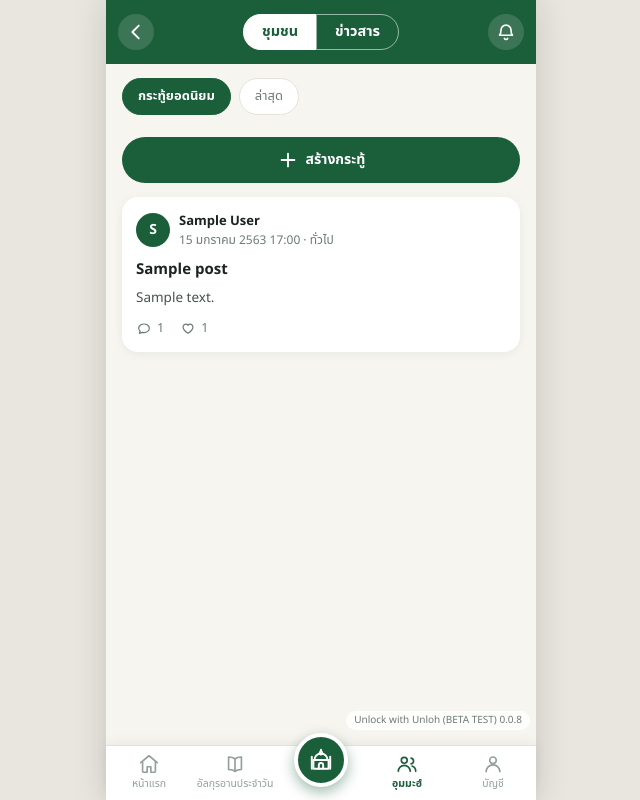
After one commit to Pae1dor/Unlock-with-Unloh, a FastAPI app: page /ummah in a window 1280 px wide. The commit adds this page. Shown: the whole page, without its empty margins (319-959 px from the left). Run offline with FastAPI, Linux system fonts and the light colour scheme; tables that the repository leaves empty hold one stand-in row (values such as "Sample post"); some libraries are stand-ins or nearby versions; some web fonts are replaced.

Commit message:
รวมข่าวสารกะชุมชนและเพิ่มอัลกรุอ่านประจำวัน

```diff
--- a/app/main.py
+++ b/app/main.py
@@ -21,6 +21,7 @@ from app.routers import (
     prayer,
     profile,
     quran,
+    ummah,
 )
 from app.services import mosque_index
 from app.templating import templates
@@ -101,4 +102,5 @@ app.include_router(mosques.router)
 app.include_router(checkins.router)
 app.include_router(news.router)
 app.include_router(community.router)
+app.include_router(ummah.router)
 app.include_router(profile.router)
--- a/static/css/style.css
+++ b/static/css/style.css
@@ -86,6 +86,28 @@ button { font: inherit; }
   cursor: pointer;
 }
 
+/* ชุมชน | ข่าวสาร toggle that takes the title's place in the top bar (อุมมะฮ์) */
+.topbar__switch {
+  flex: 1;
+  display: flex;
+  justify-content: center;
+  min-width: 0;
+}
+.switch__btn {
+  padding: 6px 18px;
+  border: 1px solid rgba(255, 255, 255, .55);
+  background: transparent;
+  color: #fff;
+  font-size: 14.5px;
+  font-weight: 600;
+  white-space: nowrap;
+  cursor: pointer;
+}
+.switch__btn:first-child { border-radius: 999px 0 0 999px; border-right-width: 0; }
+.switch__btn:last-child { border-radius: 0 999px 999px 0; }
+.switch__btn.is-active { background: #fff; border-color: #fff; color: var(--green); }
+.switch__btn:focus-visible { outline: 2px solid #fff; outline-offset: 2px; }
+
 /* ---------- home header ---------- */
 .hero {
   position: relative;
@@ -1314,6 +1385,8 @@ button { font: inherit; }
   color: #93a09a;
 }
 .tab.is-active { color: var(--green); font-weight: 600; }
+/* long labels (อัลกุรอานประจำวัน) wrap onto two centred lines on narrow phones */
+.tab span { max-width: 100%; text-align: center; line-height: 1.25; }
 
 .tab--center { position: relative; }
 .tab__fab {
--- /dev/null
+++ b/static/js/ummah.js
@@ -0,0 +1,27 @@
+// อุมมะฮ์: the ชุมชน | ข่าวสาร toggle in the top bar swaps the two views without a reload.
+(function () {
+  var buttons = Array.prototype.slice.call(document.querySelectorAll('.switch__btn[data-view]'));
+  if (!buttons.length) return;
+
+  function show(view) {
+    buttons.forEach(function (btn) {
+      var on = btn.dataset.view === view;
+      btn.classList.toggle('is-active', on);
+      btn.setAttribute('aria-selected', on ? 'true' : 'false');
+      var panel = document.getElementById(btn.getAttribute('aria-controls'));
+      if (panel) panel.hidden = !on;
+    });
+  }
+
+  buttons.forEach(function (btn) {
+    btn.addEventListener('click', function (e) {
+      e.preventDefault();
+      show(btn.dataset.view);
+      // Keep ?view= in the address so reload / back from a post lands on the same view.
+      var url = new URL(window.location.href);
+      url.searchParams.set('view', btn.dataset.view);
+      history.replaceState(null, '', url.pathname + url.search);
+      window.scrollTo(0, 0);
+    });
+  });
+})();
--- a/templates/base.html
+++ b/templates/base.html
@@ -55,9 +55,9 @@
         <svg class="ico"><use href="#i-home"></use></svg>
         <span>หน้าแรก</span>
       </a>
-      <a class="tab {% if active == 'community' %}is-active{% endif %}" href="/community">
-        <svg class="ico"><use href="#i-users"></use></svg>
-        <span>ชุมชน</span>
+      <a class="tab {% if active == 'daily_quran' %}is-active{% endif %}" href="/daily-quran">
+        <svg class="ico"><use href="#i-book"></use></svg>
+        <span>อัลกุรอานประจำวัน</span>
       </a>
       {% block center_tab %}
       <a class="tab tab--center" href="/prayer-times" aria-label="เวลาละหมาด">
@@ -66,9 +66,10 @@
         </span>
       </a>
       {% endblock %}
-      <a class="tab {% if active == 'news' %}is-active{% endif %}" href="/news">
-        <svg class="ico"><use href="#i-newspaper"></use></svg>
-        <span>ข่าวสาร</span>
+      {# ชุมชน and ข่าวสาร pages (posts, news, create forms) live under อุมมะฮ์ #}
+      <a class="tab {% if active in ('ummah', 'community', 'news') %}is-active{% endif %}" href="/ummah">
+        <svg class="ico"><use href="#i-users"></use></svg>
+        <span>อุมมะฮ์</span>
       </a>
       <a class="tab {% if active == 'profile' %}is-active{% endif %}" href="{% if user %}/profile{% else %}/login{% endif %}">
         <svg class="ico"><use href="#i-user"></use></svg>
--- /dev/null
+++ b/templates/ummah.html
@@ -0,0 +1,93 @@
+{% extends "base.html" %}
+{% block title %}อุมมะฮ์ — {{ app_name }}{% endblock %}
+
+{% block header %}
+<header class="topbar">
+  <a class="topbar__btn" href="/" aria-label="ย้อนกลับ">
+    <svg class="ico"><use href="#i-back"></use></svg>
+  </a>
+  {# Links so it still works without JS; static/js/ummah.js swaps the views in place. #}
+  <div class="topbar__switch" role="tablist" aria-label="อุมมะฮ์">
+    <a class="switch__btn {% if view == 'community' %}is-active{% endif %}" role="tab"
+       id="ummah-tab-community" aria-controls="ummah-community" data-view="community"
+       aria-selected="{{ 'true' if view == 'community' else 'false' }}"
+       href="/ummah?view=community&tab={{ tab }}">ชุมชน</a>
+    <a class="switch__btn {% if view == 'news' %}is-active{% endif %}" role="tab"
+       id="ummah-tab-news" aria-controls="ummah-news" data-view="news"
+       aria-selected="{{ 'true' if view == 'news' else 'false' }}"
+       href="/ummah?view=news&category={{ category }}">ข่าวสาร</a>
+  </div>
+  <a class="topbar__btn" href="{% if user %}/notifications{% else %}/login?next=/notifications{% endif %}" aria-label="การแจ้งเตือน">
+    <svg class="ico"><use href="#i-bell"></use></svg>
+  </a>
+</header>
+{% endblock %}
+
+{% block content %}
+<section id="ummah-community" role="tabpanel" aria-labelledby="ummah-tab-community" {% if view != 'community' %}hidden{% endif %}>
+  <div class="tabs">
+    <a class="chip {% if tab == 'popular' %}is-active{% endif %}" href="/ummah?view=community&tab=popular">กระทู้ยอดนิยม</a>
+    <a class="chip {% if tab == 'latest' %}is-active{% endif %}" href="/ummah?view=community&tab=latest">ล่าสุด</a>
+  </div>
+
+  <div class="section" style="padding-bottom:8px">
+    <a class="fab-link" href="/community/new" style="margin:0 0 14px">
+      <svg class="ico"><use href="#i-plus"></use></svg> สร้างกระทู้
+    </a>
+
+    {% for post in posts %}
+    <a class="post-card" href="/community/{{ post.id }}">
+      <div class="post-card__top">
+        <span class="avatar">{{ post.author.initial }}</span>
+        <div style="flex:1;min-width:0">
+          <div class="post-card__author">{{ post.author.full_name }}</div>
+          <div class="card__meta">{{ post.created_at|thai_datetime }} · {{ forum_category_labels.get(post.category, 'ทั่วไป') }}</div>
+        </div>
+      </div>
+      <h2 class="post-card__title">{{ post.title }}</h2>
+      <p class="card__text">{{ post.snippet }}</p>
+      <div class="post-card__stats">
+        <span class="stat"><svg class="ico"><use href="#i-comment"></use></svg>{{ post.comment_count }}</span>
+        <span class="stat"><svg class="ico"><use href="#i-heart"></use></svg>{{ post.like_count }}</span>
+      </div>
+    </a>
+    {% else %}
+    <p class="empty">ยังไม่มีกระทู้ในชุมชน<br>มาเริ่มกระทู้แรกกันเลย</p>
+    {% endfor %}
+  </div>
+</section>
+
+<section id="ummah-news" role="tabpanel" aria-labelledby="ummah-tab-news" {% if view != 'news' %}hidden{% endif %}>
+  <div class="tabs">
+    {% for key, label in news_categories %}
+    <a class="chip {% if key == category %}is-active{% endif %}" href="/ummah?view=news&category={{ key }}">{{ label }}</a>
+    {% endfor %}
+  </div>
+
+  {% if user and user.is_admin %}
+  <a class="fab-link" href="/news/new" style="margin-top:14px">
+    <svg class="ico"><use href="#i-plus"></use></svg> สร้างข่าว
+  </a>
+  {% endif %}
+
+  <div class="section">
+    {% for item in items %}
+    <a class="news-card news-card--compact" href="/news/{{ item.id }}">
+      <div class="news-card__thumb" style="background:{{ item.image_color }}">
+        <svg class="ico"><use href="#i-newspaper"></use></svg>
+      </div>
+      <div class="news-card__body">
+        <h2 class="news-card__title news-card__title--top">{{ item.title }}</h2>
+        <p class="card__meta">{{ item.published_at|thai_day }}</p>
+      </div>
+    </a>
+    {% else %}
+    <p class="empty">ยังไม่มีข่าวในหมวดนี้</p>
+    {% endfor %}
+  </div>
+</section>
+{% endblock %}
+
+{% block scripts %}
+<script src="{{ static_url('js/ummah.js') }}"></script>
+{% endblock %}
```
Also changed, not shown: other parts of static/css/style.css (+49 -0 lines), app/routers/community.py (+10 -16 lines), app/routers/news.py (+10 -16 lines), app/routers/quran.py (+18 -1 lines), app/routers/ummah.py (added, +44 -0 lines), static/js/daily-quran.js (added, +81 -0 lines), templates/daily_quran.html (added, +37 -0 lines).
